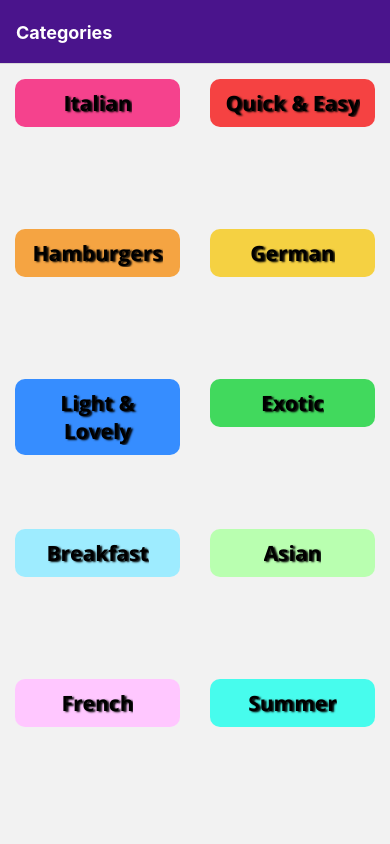
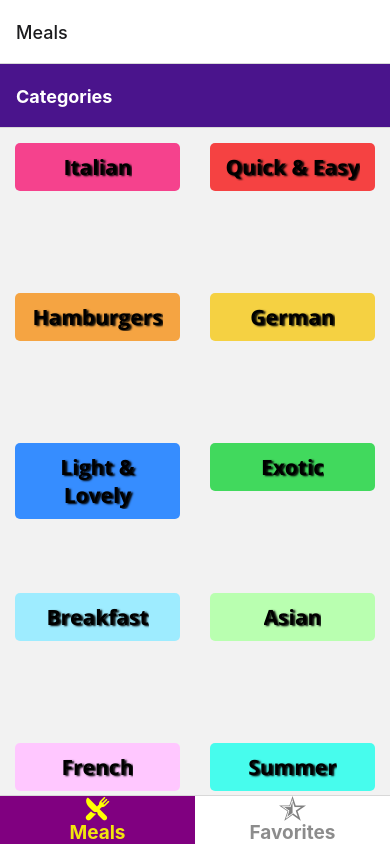
Before and after one commit to Dig1fy/Recipes-app, a React Native app: screen /Categories in a window 390 px wide. Built offline with nearby package versions, Linux system fonts and the light colour scheme.

Commit message:
Implement initial header button for adding meals to favorites. Set Tab navigator as main navigator and add second Stack navigator.

```diff
--- a/components/GridItemsRenderer.js
+++ b/components/GridItemsRenderer.js
@@ -16,7 +16,7 @@ if (Platform.OS === 'android' && Platform.Version >= 21) {
 const GridItemRenderer = props => {
     return (
         <View style={{ ...styles.gridItem, ...props.style }}>
-            <OpacityWrapper
+            <OpacityWrapper style={{ overflow: 'hidden' }}
                 onPress={() => { props.onButtonPress() }}
             >
                 <View style={{ ...styles.itemContainer, ...{ backgroundColor: props.itemColor } }}>
@@ -30,9 +30,9 @@ const GridItemRenderer = props => {
 const styles = StyleSheet.create({
     gridItem: {
         flex: 1,
+        flexGrow: 1,
         margin: 15,
         height: 120,
-        textAlign: 'right',
         overflow: 'hidden'
     },
     itemContainer: {
@@ -40,19 +40,18 @@ const styles = StyleSheet.create({
         flexGrow: 1,
         justifyContent: 'center',
         alignItems: 'center',
+        borderRadius: 5,
+        elevation: 5,
         textShadowColor: 'black',
         textShadowOffset: { width: 2, height: 1 },
         textShadowRadius: 2,
         shadowOpacity: 0.8,
-        elevation: 5,
-        borderRadius: 10,
-        overflow: 'hidden'
     },
     title: {
         fontWeight: 'bold',
         fontFamily: 'open-sans-bold',
         fontSize: 21,
-        textAlign: 'center'
+        textAlign: 'center',
     }
 })
 
--- /dev/null
+++ b/components/HeaderButton.js
@@ -0,0 +1,16 @@
+import React from 'react';
+import { HeaderButton } from 'react-navigation-header-buttons'
+import { Ionicons } from '@expo/vector-icons'
+
+const CustomHeaderButton = props => {
+    return (
+        <HeaderButton
+            {...props}
+            IconComponent={Ionicons}
+            iconSize={22}
+            color={'yellow'}
+        />
+    )
+}
+
+export default CustomHeaderButton;
--- a/navigation/MealsNavigator.js
+++ b/navigation/MealsNavigator.js
@@ -2,23 +2,64 @@ import React from 'react';
 import { View } from 'react-native';
 import { NavigationContainer } from '@react-navigation/native';
 import { createNativeStackNavigator } from '@react-navigation/native-stack';
+import { createBottomTabNavigator } from '@react-navigation/bottom-tabs'
 
 import CategoriesScreen from '../screens/CategoriesScreen'
 import CategoryMealsScreen from '../screens/CategoryMealsScreen'
 import MealDetailScreen from '../screens/MealDetailScreen'
+import FavoritesScreen from '../screens/FavoritesScreen'
+import { Ionicons, MaterialIcons } from '@expo/vector-icons'
+
 import Colors from '../screens/constants/Colors';
 
+//NESTED NAVIGATOR
+const Tab = createBottomTabNavigator();
+
+const FavoriteMealsTabNavigator = () => {
+    return (
+        <NavigationContainer>
+            <Tab.Navigator screenOptions={{}}>
+                <Tab.Screen name='Meals' component={NestedStackNavigator} options={{ headerShown: false }}
+                    options={() => ({
+                        tabBarIcon: ({ color, size }) => {
+                            let iconName = 'ios-restaurant'
+                            // We can return any component that here!
+                            return <Ionicons name={iconName} size={25} color={color} />;
+                        },
+                        tabBarActiveTintColor: 'yellow',
+                        tabBarInactiveTintColor: 'gray',
+                        tabBarActiveBackgroundColor: 'purple',
+                        tabBarLabelStyle: tabBarLabelStyle
+                    })}
+                />
+                <Tab.Screen name='Favorites' component={FavoritesScreen}
+                    options={({ route }) => ({
+                        tabBarIcon: ({ focused, color, size }) => {
+                            let iconName = 'star-half-outline'
+                            // We can return any component that here!
+                            return <Ionicons name={iconName} size={size} color={color} />;
+                        },
+                        tabBarActiveTintColor: 'yellow',
+                        tabBarInactiveTintColor: 'gray',
+                        tabBarActiveBackgroundColor: 'purple',
+                        tabBarLabelStyle: tabBarLabelStyle
+                    })}
+                />
+            </Tab.Navigator>
+        </NavigationContainer>
+    )
+}
+
+//MAIN NAVIGATOR
 const Stack = createNativeStackNavigator();
 
-const MealsNavigator = () => {
+const NestedStackNavigator = () => {
     return (
-        <NavigationContainer >
-            <Stack.Navigator screenOptions={screenOptions}>
-                <Stack.Screen name="Categories" component={CategoriesScreen} />
-                <Stack.Screen name="CategoryMeals" component={CategoryMealsScreen} />
-                <Stack.Screen name="MealDetail" component={MealDetailScreen} />
-            </Stack.Navigator>
-        </NavigationContainer>
+        <Stack.Navigator screenOptions={screenOptions}>
+            <Stack.Screen name="Categories" component={CategoriesScreen} />
+            <Stack.Screen name="CategoryMeals" component={CategoryMealsScreen} />
+            <Stack.Screen name="MealDetail" component={MealDetailScreen} />
+        </Stack.Navigator>
     );
 }
 
@@ -31,4 +72,13 @@ const screenOptions = {
     },
 }
 
-export default MealsNavigator;
+const tabBarLabelStyle = {
+    fontSize: 19,
+    fontWeight: 'bold',
+    textShadowColor: 'black',
+    textShadowOffset: { width: undefined, height: 1 },
+    textShadowRadius: 1,
+    opacity: 0.9
+}
+
+export default FavoriteMealsTabNavigator;
--- a/package.json
+++ b/package.json
@@ -22,7 +22,8 @@
     "react-native": "^0.64.2",
     "react-native-safe-area-context": "3.3.2",
     "react-native-screens": "~3.8.0",
-    "react-native-web": "0.17.1"
+    "react-native-web": "0.17.1",
+    "react-navigation-header-buttons": "^9.0.1"
   },
   "devDependencies": {
     "@babel/core": "^7.12.9"
--- a/screens/CategoriesScreen.js
+++ b/screens/CategoriesScreen.js
@@ -24,6 +24,7 @@ const CategoriesScreen = props => {
             numColumns={2}
             data={CATEGORIES}
             renderItem={renderGridItem}
+            style={{ overflow: 'hidden', }}
             keyExtractor={(item) => item.id}
         />
     )
--- a/screens/MealDetailScreen.js
+++ b/screens/MealDetailScreen.js
@@ -1,13 +1,13 @@
 import React, { useEffect } from 'react';
 import { View, Text, Button, StyleSheet } from 'react-native';
+import { HeaderButtons, Item } from 'react-navigation-header-buttons';
+
 import { MEALS } from './data/dummy-data';
+import CustomHeaderButton from '../components/HeaderButton';
 
 const MealDetailScreen = props => {
 
     const mealId = props.route.params.mealId
-    // props.navigation.setOptions({
-    //     title: `Your Updated Title`,
-    // })
     const selectedMeal = MEALS.find(meal => meal.id === mealId)
 
     useEffect(() => {
@@ -15,6 +15,17 @@ const MealDetailScreen = props => {
             title: selectedMeal.title,
         });
     }, [selectedMeal.title]);
+
+    React.useLayoutEffect(() => {
+        props.navigation.setOptions({
+            headerRight: () => (
+                <HeaderButtons HeaderButtonComponent={CustomHeaderButton}>
+                    <Item title="Favorites" color='yellow' iconName="ios-star" onPress={() => alert('FAAAAV')} />
+                </HeaderButtons>
+            ),
+        });
+    }, [props.navigation]);
+
 
     return (
         <View style={styles.screen}>
```
Also changed, not shown: 1 other file (tests, documents, lock files or other folders).
